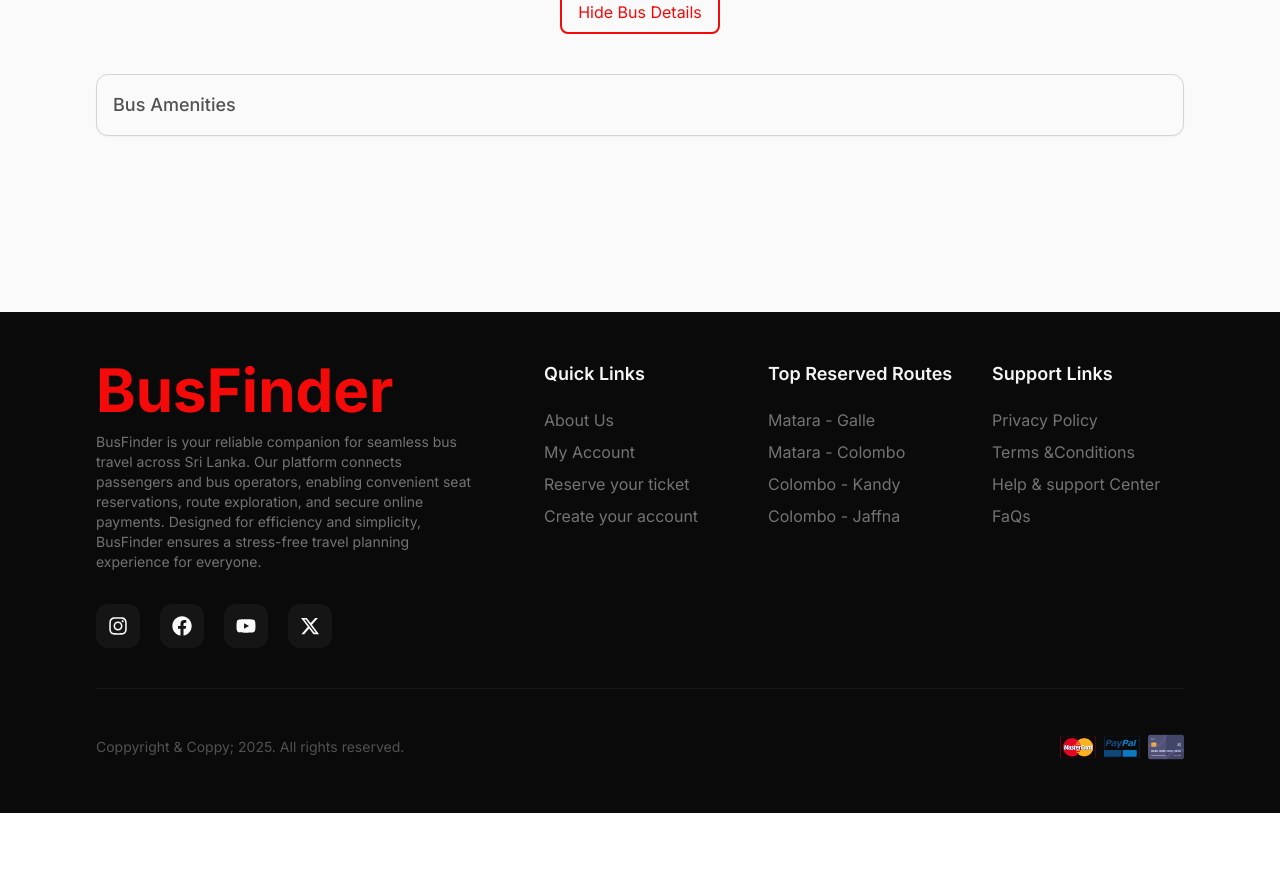
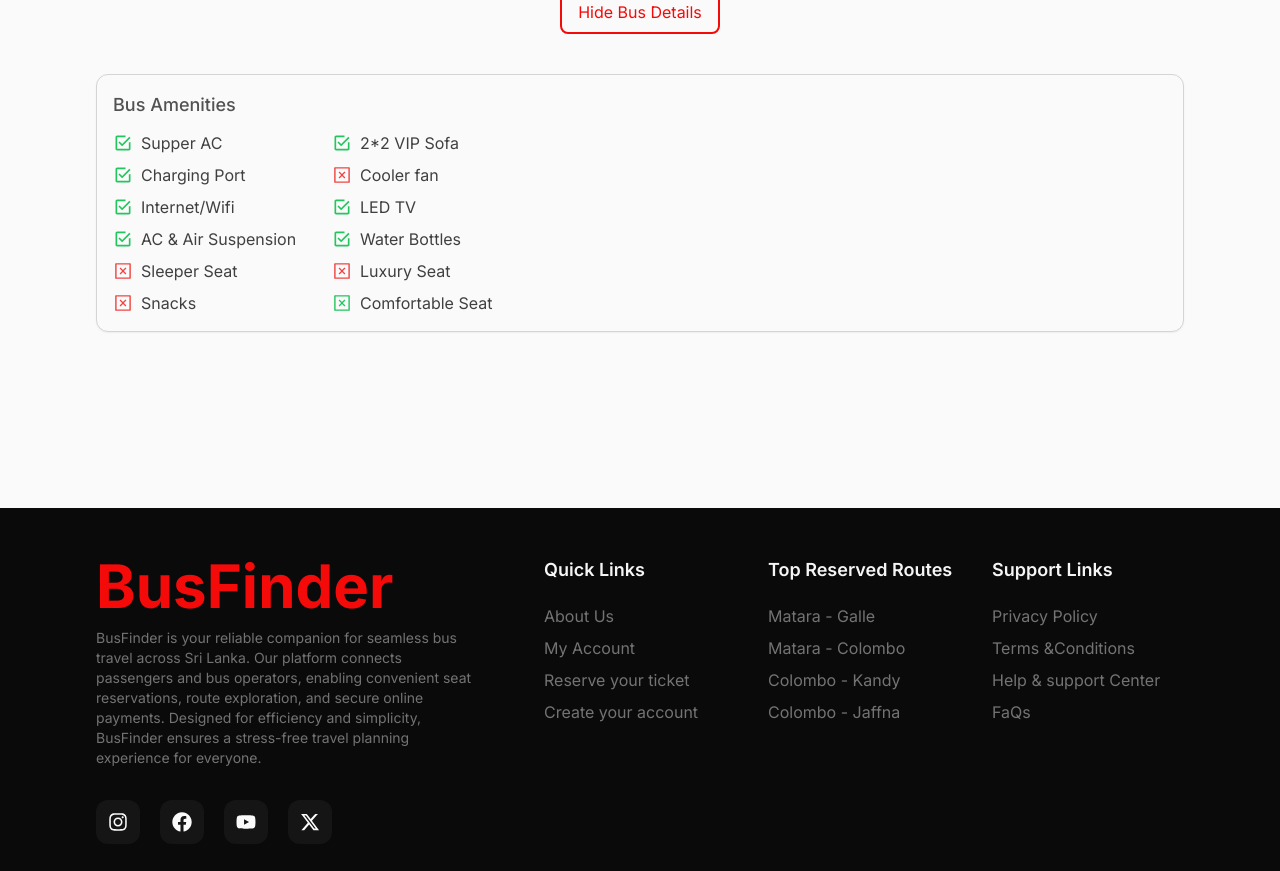
Before and after one commit to RithikRanaweera/Bus_Ticket_Booking, a React (Vite) app in the folder busticketbooking/: page /bus-tickets/detail in a window 1280 px wide. Shown: the part 964-1835 px from the top of the page. Before the commit the page ends 1777 px from the top, so only its background shows below. Built offline with nearby package versions, Linux system fonts and the light colour scheme.

Commit message:
Done Bus Detail - Amenities Section

```diff
--- a/busticketbooking/src/pages/ticket/detail/amenities/Amenities.jsx
+++ b/busticketbooking/src/pages/ticket/detail/amenities/Amenities.jsx
@@ -1,15 +1,110 @@
-import React from 'react'
+import React from 'react';
+import { IoMdCheckboxOutline } from 'react-icons/io';
+import { AiOutlineCloseSquare } from 'react-icons/ai';
 
 const Amenities = () => {
   return (
-    <div className='col-span-3 w-full '>
+    <div className="col-span-3 w-full">
       <div className="w-full space-y-3">
         <h1 className="text-lg text-neutral-600 font-medium text-start">
-            Bus Amenities
+          Bus Amenities
         </h1>
+
+        {/* Updated the grid layout to use 'grid-cols-2' for two columns */}
+        <div className="w-full grid grid-cols-2 gap-x-8 gap-y-3">
+          {/* Column 1 */}
+          <div className="space-y-2">
+            <div className="flex items-center gap-x-2 w-full">
+              <IoMdCheckboxOutline className="w-5 h-5 text-green-500" />
+              <p className="text-base text-neutral-700 font-normal">
+                Supper AC
+              </p>
+            </div>
+
+            <div className="flex items-center gap-x-2 w-full">
+              <IoMdCheckboxOutline className="w-5 h-5 text-green-500" />
+              <p className="text-base text-neutral-700 font-normal">
+                Charging Port
+              </p>
+            </div>
+
+            <div className="flex items-center gap-x-2 w-full">
+              <IoMdCheckboxOutline className="w-5 h-5 text-green-500" />
+              <p className="text-base text-neutral-700 font-normal">
+                Internet/Wifi
+              </p>
+            </div>
+
+            <div className="flex items-center gap-x-2 w-full">
+              <IoMdCheckboxOutline className="w-5 h-5 text-green-500" />
+              <p className="text-base text-neutral-700 font-normal">
+                AC & Air Suspension
+              </p>
+            </div>
+
+            <div className="flex items-center gap-x-2 w-full">
+              <AiOutlineCloseSquare className="w-5 h-5 text-red-500" />
+              <p className="text-base text-neutral-700 font-normal">
+                Sleeper Seat
+              </p>
+            </div>
+
+            <div className="flex items-center gap-x-2 w-full">
+              <AiOutlineCloseSquare className="w-5 h-5 text-red-500" />
+              <p className="text-base text-neutral-700 font-normal">
+                Snacks
+              </p>
+            </div>
+          </div>
+
+          {/* Column 2 */}
+          <div className="space-y-2">
+            <div className="flex items-center gap-x-2 w-full">
+              <IoMdCheckboxOutline className="w-5 h-5 text-green-500" />
+              <p className="text-base text-neutral-700 font-normal">
+                2*2 VIP Sofa
+              </p>
+            </div>
+
+            <div className="flex items-center gap-x-2 w-full">
+              <AiOutlineCloseSquare className="w-5 h-5 text-red-500" />
+              <p className="text-base text-neutral-700 font-normal">
+                Cooler fan
+              </p>
+            </div>
+
+            <div className="flex items-center gap-x-2 w-full">
+              <IoMdCheckboxOutline className="w-5 h-5 text-green-500" />
+              <p className="text-base text-neutral-700 font-normal">
+                LED TV
+              </p>
+            </div>
+
+            <div className="flex items-center gap-x-2 w-full">
+              <IoMdCheckboxOutline className="w-5 h-5 text-green-500" />
+              <p className="text-base text-neutral-700 font-normal">
+                Water Bottles
+              </p>
+            </div>
+
+            <div className="flex items-center gap-x-2 w-full">
+              <AiOutlineCloseSquare className="w-5 h-5 text-red-500" />
+              <p className="text-base text-neutral-700 font-normal">
+                Luxury Seat
+              </p>
+            </div>
+
+            <div className="flex items-center gap-x-2 w-full">
+              <AiOutlineCloseSquare className="w-5 h-5 text-green-500" />
+              <p className="text-base text-neutral-700 font-normal">
+                Comfortable Seat
+              </p>
+            </div>
+          </div>
+        </div>
       </div>
     </div>
-  )
-}
+  );
+};
 
-export default Amenities
+export default Amenities;
```
